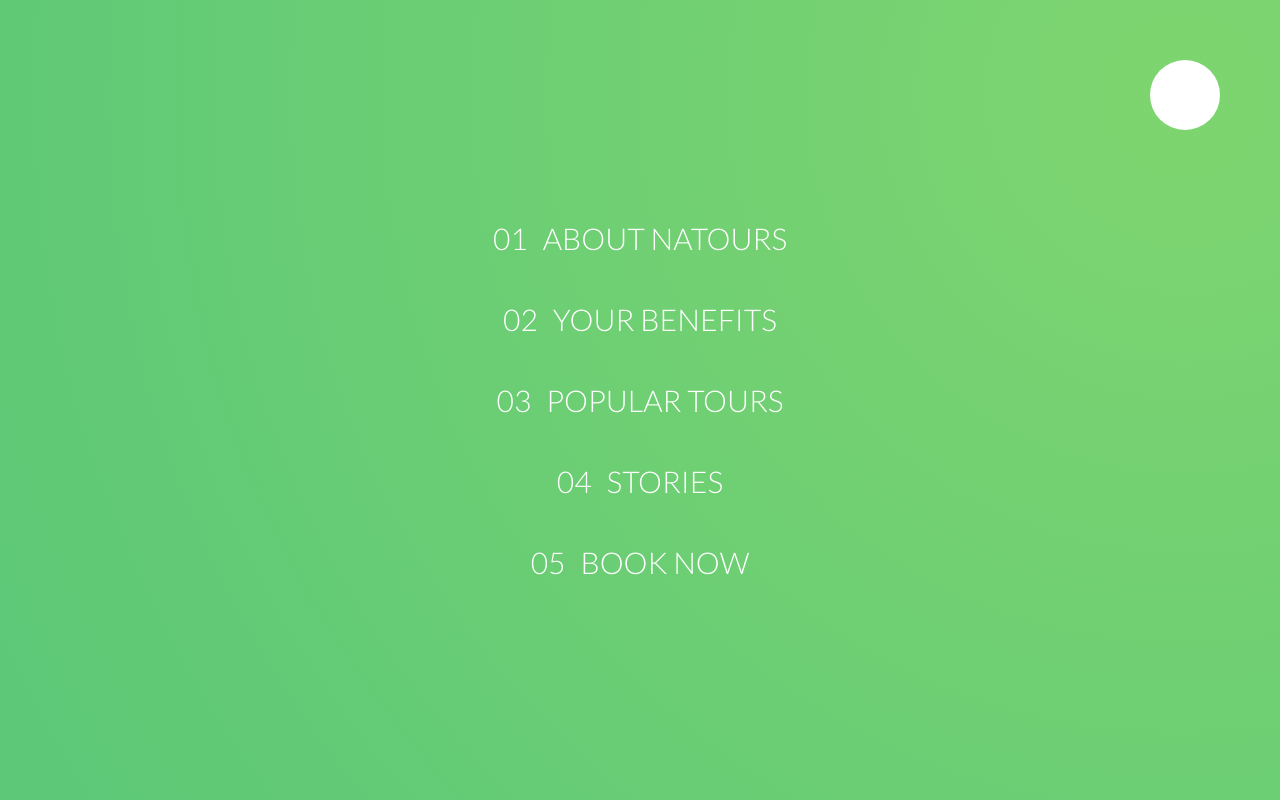
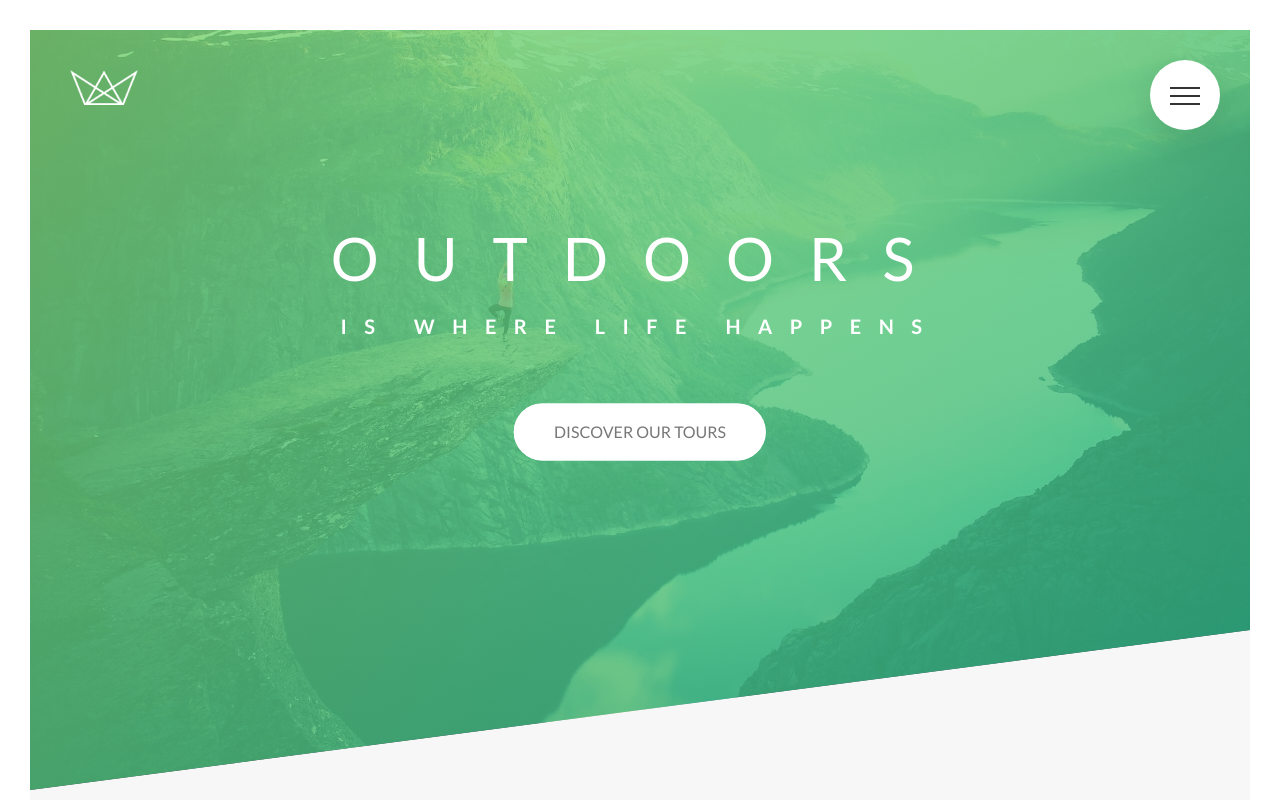
Before and after one commit to RodriMR/Natours_Style_Responsive, a React (Create React App) app in the folder Natours/: page / in a window 1280 px wide. Shown: the top 800 px of the page. Built offline with nearby package versions, Linux system fonts and the light colour scheme.

Commit message:
Nav bar finished

```diff
--- a/Natours/src/sass/layout/_navigation.scss
+++ b/Natours/src/sass/layout/_navigation.scss
@@ -11,6 +11,9 @@
     right: 6rem;
     border-radius: 50%;
     z-index: 2000;
+    box-shadow: 0 1rem 3rem rgba($color-black, 0.1);
+    text-align: center;
+    cursor: pointer;
   }
   &__background {
     height: 6rem;
@@ -24,15 +27,19 @@
       $color-primary-dark
     );
     z-index: 1000;
-    transform: scale(80);
+    transition: transform 0.8s;
+    // transform: scale(80);
   }
   &__nav {
     height: 100vh;
-    width: 100%;
+
     position: fixed;
-    top: 0;
-    right: 0;
+    top: -60rem;
+    right: -100rem;
     z-index: 1500;
+    opacity: 0;
+    width: 0;
+    transition: all 0.8s;
   }
   &__list {
     position: absolute;
@@ -41,6 +48,7 @@
     transform: translate(-50%, -50%);
     list-style: none;
     text-align: center;
+    width: 100%;
   }
   &__item {
     margin: 1rem;
@@ -75,4 +83,57 @@
       transform: translateX(1rem);
     }
   }
+  &__checkbox:checked ~ &__background {
+    transform: scale(80);
+  }
+  &__checkbox:checked ~ &__nav {
+    opacity: 1;
+    width: 100%;
+    right: 0;
+    top: 0;
+  }
+
+  &__icon {
+    position: relative;
+    margin-top: 3.5rem;
+    &,
+    &::before,
+    &::after {
+      width: 3rem;
+      height: 2px;
+      background-color: $color-grey-dark-3;
+      display: inline-block;
+    }
+
+    &::before,
+    &::after {
+      content: "";
+      position: absolute;
+      left: 0;
+      transition: all 0.2s;
+    }
+    &::before {
+      top: -0.8rem;
+    }
+    &::after {
+      top: 0.8rem;
+    }
+  }
+  &__button:hover &__icon::before {
+    top: -1rem;
+  }
+  &__button:hover &__icon::after {
+    top: 1rem;
+  }
+  &__checkbox:checked + &__button &__icon {
+    background-color: transparent;
+  }
+  &__checkbox:checked + &__button &__icon::before {
+    top: 0;
+    transform: rotate(135deg);
+  }
+  &__checkbox:checked + &__button &__icon::after {
+    top: 0;
+    transform: rotate(-135deg);
+  }
 }
```
